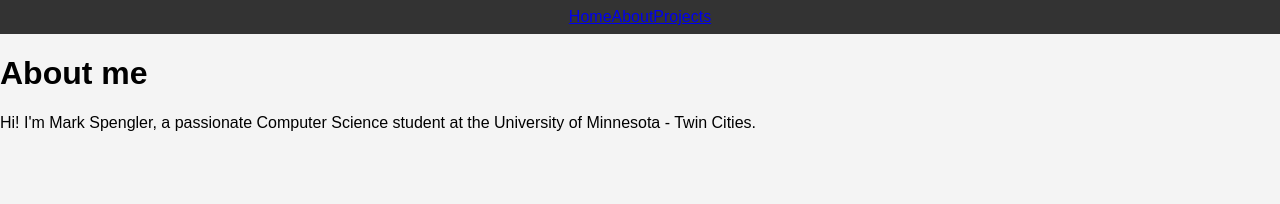
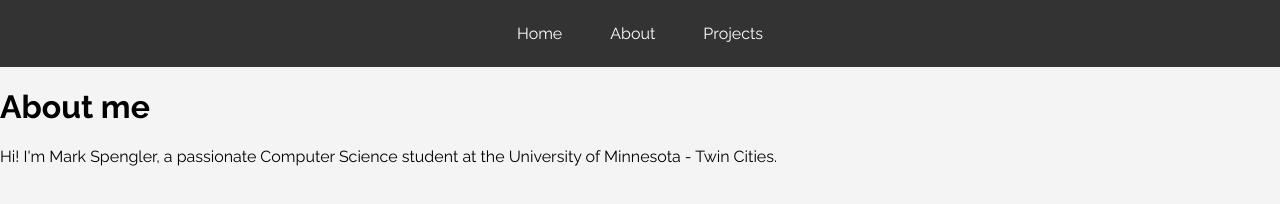
Before and after one commit to markspengler/markspengler.github.io, a plain HTML site: page about/index.html in a window 1280 px wide. Drawn offline with Linux system fonts and the light colour scheme.

Commit message:
Forgot to update about and project nav

```diff
--- a/about/index.html
+++ b/about/index.html
@@ -7,11 +7,13 @@
     <link rel="preconnect" href="https://fonts.gstatic.com" crossorigin>
     <link href="https://fonts.googleapis.com/css2?family=Raleway:ital,wght@0,100..900;1,100..900&display=swap" rel="stylesheet">
 </head>
-<body>
+<body class="raleway-body">
     <nav>
-        <a href="../"><img src="" alt="">Home</a>
-        <a href="/about/">About</a>
-        <a href="../projects/">Projects</a>
+        <ul>
+            <li><a href="../"><img src="" alt="">Home</a></li>
+            <li><a href="/">About</a></li>
+            <li><a href="../projects/">Projects</a></li>
+        </ul>
     </nav>
     <h1>About me</h1>
     <p>Hi! I'm Mark Spengler, a passionate Computer Science student at the University of Minnesota - Twin Cities.</p>
```
Also changed, not shown: projects/index.html (+6 -4 lines).
